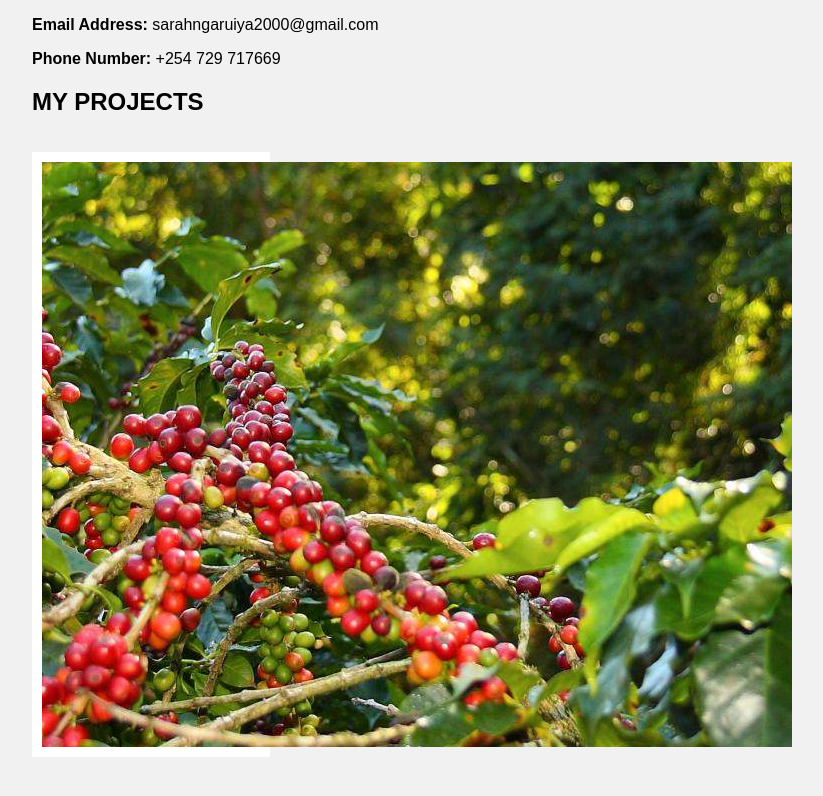
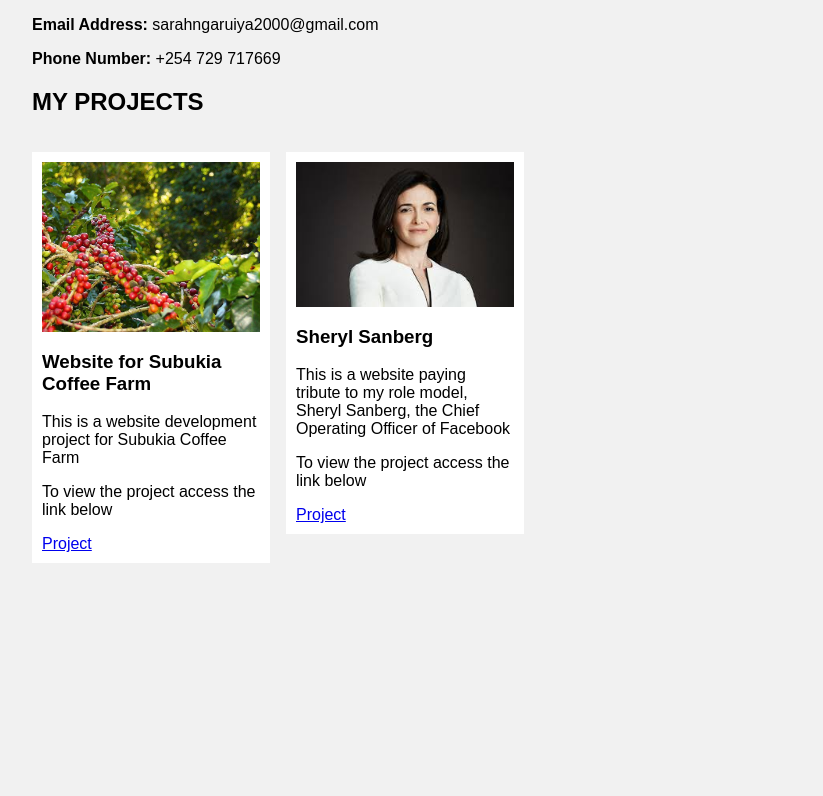
Before and after one commit to wambuirahab/porfolio, a plain HTML site: page index.html in a window 1280 px wide. Shown: the part 452-1248 px from the top of the page, without its empty margins (108-931 px from the left). After the commit the page ends 1067 px from the top, so only its background shows below. Drawn offline with Linux system fonts and the light colour scheme.

Commit message:
add another project to index.html

```diff
--- a/index.css
+++ b/index.css
@@ -65,3 +65,7 @@ h1 {
         width: 100%;
     }
 }
+
+img{
+    max-width: 100%;
+}
--- a/index.html
+++ b/index.html
@@ -32,6 +32,19 @@
             <div class="column">
                 <div class="content">
                     <img src="subukia-coffee-farm.jpg">
+                    <h3>Website for Subukia Coffee Farm</h3>
+                    <p>This is a website development project for Subukia Coffee Farm</p>
+                    <p>To view the project access the link below</p>
+                    <a href="https://github.com/wambuirahab/subukia-coffee-farm">Project</a>
+                </div>
+            </div>
+            <div class="column">
+                <div class="content">
+                    <img src="sheryl.jpeg">
+                    <h3>Sheryl Sanberg</h3>
+                    <p>This is a website paying tribute to my role model, Sheryl Sanberg, the Chief Operating Officer of Facebook</p>
+                    <p>To view the project access the link below</p>
+                    <a href="https://github.com/wambuirahab/sheryl-sanberg">Project</a>
                 </div>
             </div>
         </div>
```
Also changed, not shown: sheryl.jpeg (added).
